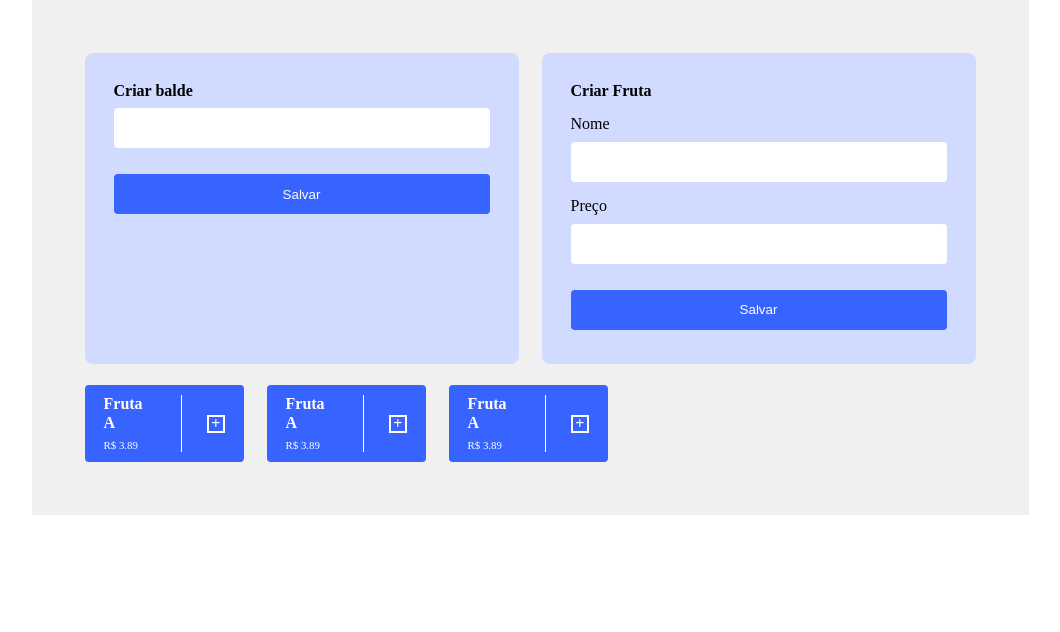
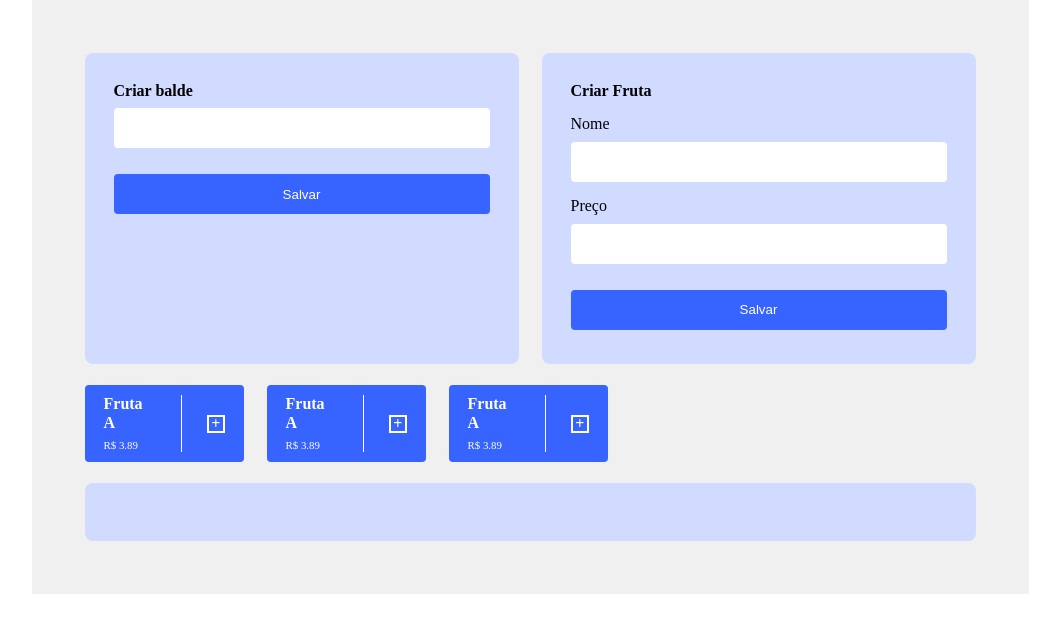
Before and after one commit to EdAndrade/armazenamento-de-frutas, a Nuxt app: page / in a window 1280 px wide. Shown: the top 632 px of the page, without its empty margins (110-1170 px from the left). Built offline with nearby package versions, Linux system fonts and the light colour scheme.

Commit message:
styled buckets section

```diff
--- a/pages/index.vue
+++ b/pages/index.vue
@@ -70,6 +70,14 @@
 					margin-right: 23px;
 				}
 			}
+
+			.buckets{
+				width: 100%;
+				border-radius: 8px;
+				background-color: $background-color-1;
+				padding: 29px;
+				margin-top: 21px;
+			}
 		}
 	}
 
```
